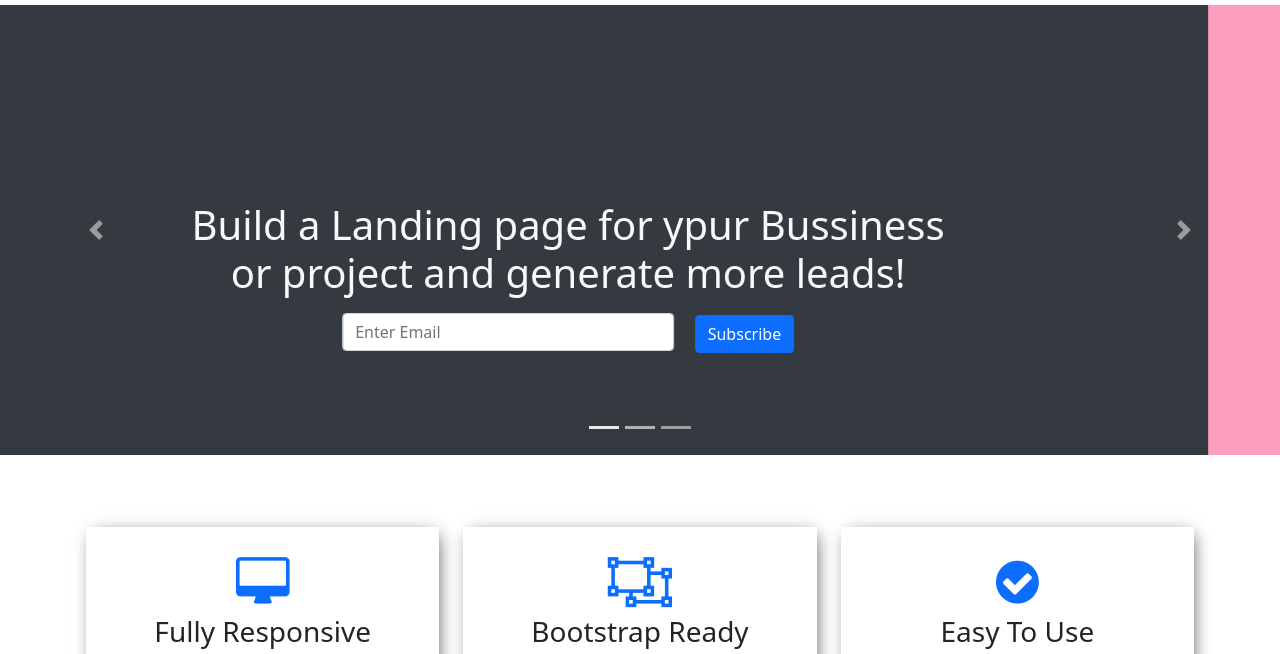
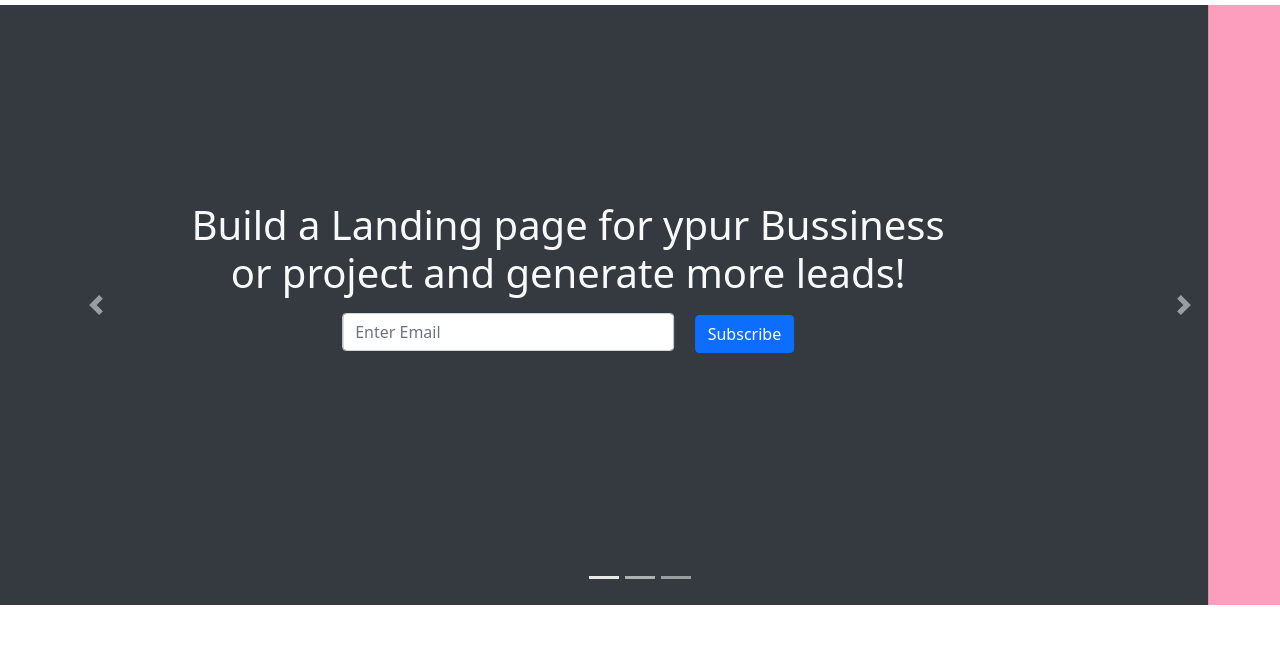
Before and after one commit to rumi-akter/Exam-01, a plain HTML site: page index.html in a window 1280 px wide. Shown: the part 66-720 px from the top of the page. Drawn offline with Linux system fonts and the light colour scheme.

Commit message:
Update style.css

```diff
--- a/css/style.css
+++ b/css/style.css
@@ -2,8 +2,7 @@ span{
     font-size: 30px;
 }
 .carousel-item {
-    height: 450px;
-padding-bottom:40px}
+    height: 600px; }
 
   .carousel-img-1 {
     background: url("../img/ambia.jpg");
```
